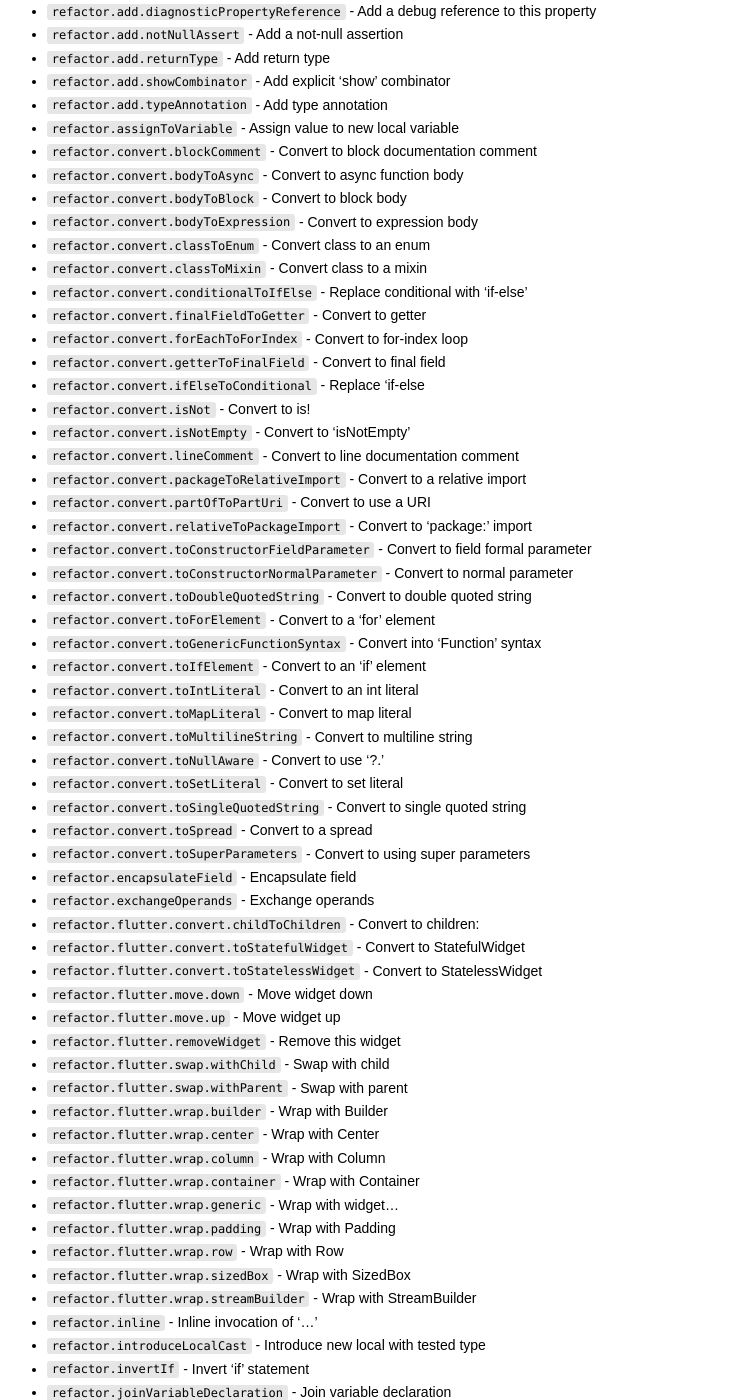
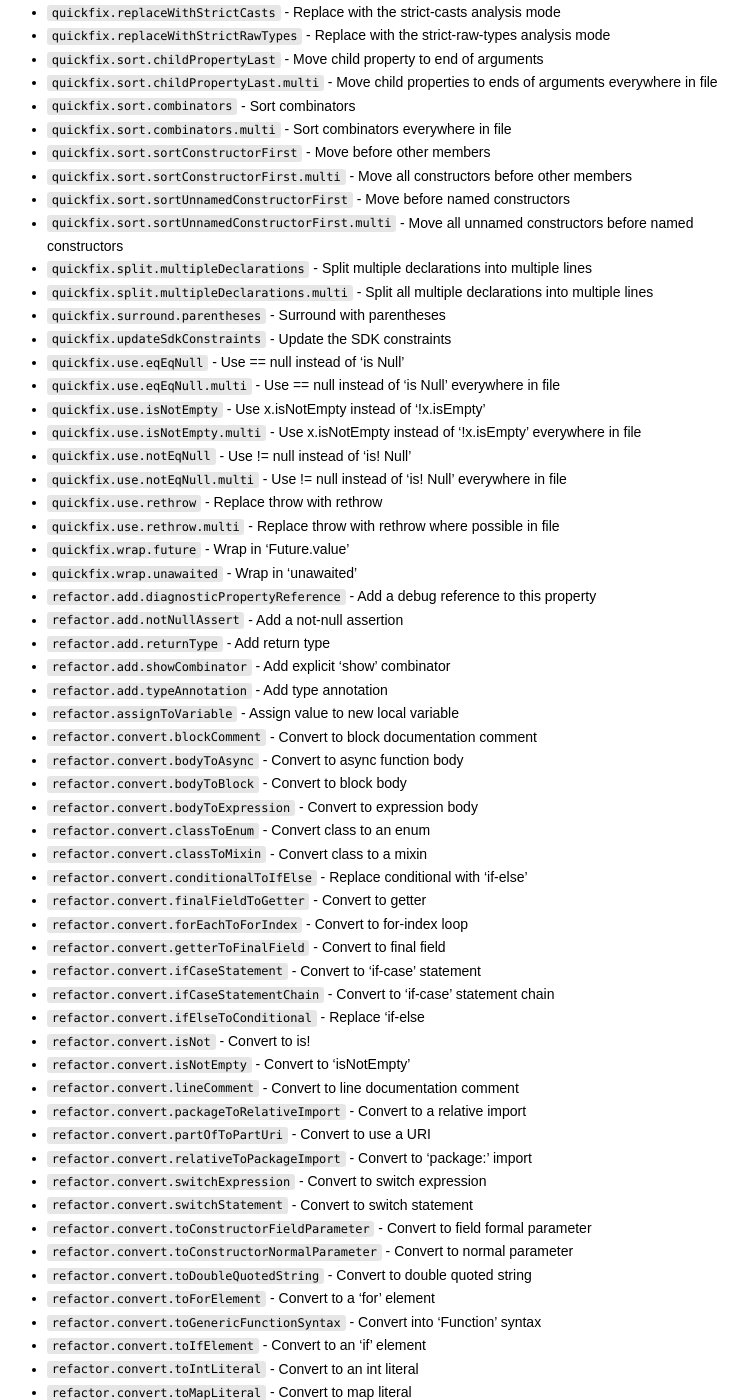
Before and after one commit to Dart-Code/Website, a Jekyll site: the page built from _docs/refactorings-and-code-fixes.md, in a window 1280 px wide and 1400 px high, scrolled down 8256 px. Shown: the whole window, without its empty margins (329-1077 px from the left). Built offline with Jekyll 4.4.1, drawn with Linux system fonts in a browser that asks for light colours; some of the changed text lies outside the part shown.

Commit message:
Update refactor/code fix IDs

```diff
--- a/_docs/refactorings-and-code-fixes.md
+++ b/_docs/refactorings-and-code-fixes.md
@@ -38,10 +38,13 @@
 - `quickfix.add.missingParameterPositional` - Add optional positional parameter
 - `quickfix.add.missingParameterRequired` - Add required positional parameter
 - `quickfix.add.missingRequiredArgument` - Add required argument '...'
+- `quickfix.add.missingSwitchCases` - Add missing switch cases
 - `quickfix.add.neNull` - Add != null
 - `quickfix.add.neNull.multi` - Add != null everywhere in file
 - `quickfix.add.override` - Add '@override' annotation
 - `quickfix.add.override.multi` - Add '@override' annotations everywhere in file
+- `quickfix.add.reopen` - Add '@reopen' annotation
+- `quickfix.add.reopen.multi` - Add '@reopen' annotations everywhere in file
 - `quickfix.add.required` - Add '@required' annotation
 - `quickfix.add.required` - Add 'required' keyword
 - `quickfix.add.required.multi` - Add '@required' annotations everywhere in file
@@ -70,7 +73,10 @@
 - `quickfix.convert.isNot.multi` - Convert to is! everywhere in file
 - `quickfix.convert.quotes` - Convert the quotes and remove escapes
 - `quickfix.convert.quotes.multi` - Convert the quotes and remove escapes everywhere in file
+- `quickfix.convert.toBoolExpression` - Convert to boolean expression
+- `quickfix.convert.toBoolExpression.multi` - Convert to boolean expressions everywhere in file
 - `quickfix.convert.toCascade` - Convert to cascade notation
+- `quickfix.convert.toConstantPattern` - Convert to constant pattern
 - `quickfix.convert.toContains` - Convert to using 'contains'
 - `quickfix.convert.toContains.multi` - Convert to using 'contains' everywhere in file
 - `quickfix.convert.toDoubleQuotedString` - Convert to double quoted string
@@ -118,6 +124,7 @@
 - `quickfix.convert.toSuperParameters.multi` - Convert to using super parameters everywhere in file
 - `quickfix.convert.toWhereType` - Convert to use 'whereType'
 - `quickfix.convert.toWhereType.multi` - Convert to using 'whereType' everywhere in file
+- `quickfix.convert.toWildcardPattern` - Convert to wildcard pattern
 - `quickfix.create.class` - Create class '...'
 - `quickfix.create.constructor` - Create constructor '...'
 - `quickfix.create.constructorForFinalFields` - Create constructor for final fields
@@ -154,6 +161,8 @@
 - `quickfix.makeSuperInvocationLast` - Move the invocation to the end of the initializer list
 - `quickfix.makeVariableNotFinal` - Make variable '...' not final
 - `quickfix.makeVariableNullable` - Make '...' nullable
+- `quickfix.matchAnyMap` - Match any map
+- `quickfix.matchEmptyMap` - Match an empty map
 - `quickfix.moveAnnotationToLibraryDirective` - Move this annotation to a library directive
 - `quickfix.moveDocCommentToLibraryDirective` - Move this doc comment to a library directive
 - `quickfix.moveTypeArgumentsToClass` - Move type arguments to after class name
@@ -173,8 +182,8 @@
 - `quickfix.remove.break.multi` - Remove unnecessary breaks in file
 - `quickfix.remove.character` - Remove the 'U+...' code point
 - `quickfix.remove.comparison` - Remove comparison
+- `quickfix.remove.comparison.multi` - Remove type check everywhere in file
 - `quickfix.remove.comparison.multi` - Remove comparisons in file
-- `quickfix.remove.comparison.multi` - Remove type check everywhere in file
 - `quickfix.remove.const` - Remove const
 - `quickfix.remove.constructorName` - Remove 'new'
 - `quickfix.remove.constructorName.multi` - Remove constructor names in file
@@ -198,6 +207,10 @@
 - `quickfix.remove.initializer.multi` - Remove unnecessary initializers everywhere in file
 - `quickfix.remove.interpolationBraces` - Remove unnecessary interpolation braces
 - `quickfix.remove.interpolationBraces.multi` - Remove unnecessary interpolation braces everywhere in file
+- `quickfix.remove.invocation` - Remove unnecessary invocation of ...
+- `quickfix.remove.invocation.multi` - Remove unnecessary invocations of ... in file
+- `quickfix.remove.late` - Remove the 'late' keyword
+- `quickfix.remove.late.multi` - Remove the 'late' keyword everywhere in file
 - `quickfix.remove.leadingUnderscore` - Remove leading underscore
 - `quickfix.remove.leadingUnderscore.multi` - Remove leading underscores in file
 - `quickfix.remove.methodDeclaration` - Remove method declaration
@@ -247,6 +260,10 @@
 - `quickfix.remove.unnecessaryStringEscape.multi` - Remove unnecessary '\\' in strings in file
 - `quickfix.remove.unnecessaryStringInterpolation` - Remove unnecessary string interpolation
 - `quickfix.remove.unnecessaryStringInterpolation.multi` - Remove all unnecessary string interpolations in file
+- `quickfix.remove.unnecessaryToList` - Remove unnecessary 'toList' call
+- `quickfix.remove.unnecessaryToList.multi` - Remove unnecessary 'toList' calls in file
+- `quickfix.remove.unnecessaryWildcardPattern` - Remove unnecessary wildcard pattern
+- `quickfix.remove.unnecessaryWildcardPattern.multi` - Remove all unnecessary wildcard pattern in file
 - `quickfix.remove.unusedCatchClause` - Remove unused 'catch' clause
 - `quickfix.remove.unusedCatchClause.multi` - Remove unused 'catch' clauses in file
 - `quickfix.remove.unusedCatchStack` - Remove unused stack trace variable
@@ -291,6 +308,8 @@
 - `quickfix.replace.returnTypeIterable` - Return 'Iterable<...>'
 - `quickfix.replace.returnTypeStream` - Return 'Stream<...>'
 - `quickfix.replace.varWithDynamic` - Replace 'var' with 'dynamic'
+- `quickfix.replace.withArrow` - Replace with '=>'
+- `quickfix.replace.withArrow.multi` - Replace with '=>' everywhere in file
 - `quickfix.replace.withBrackets` - Replace with { }
 - `quickfix.replace.withBrackets.multi` - Replace with { } everywhere in file
 - `quickfix.replace.withConditionalAssignment` - Replace with ??=
@@ -312,11 +331,14 @@
 - `quickfix.replace.withNotNullAware` - Replace with '...'
 - `quickfix.replace.withNotNullAware.multi` - Replace with non-null-aware operator everywhere in file
 - `quickfix.replace.withNullAware` - Replace the '...' with a '...' in the invocation
+- `quickfix.replace.withPartOfUri` - Replace with 'part of ...'
 - `quickfix.replace.withTearOff` - Replace function literal with tear-off
 - `quickfix.replace.withTearOff.multi` - Replace function literals with tear-offs everywhere in file
 - `quickfix.replace.withUnicodeEscape` - Replace with Unicode escape
 - `quickfix.replace.withVar` - Replace type annotation with 'var'
 - `quickfix.replace.withVar.multi` - Replace type annotations with 'var' everywhere in file
+- `quickfix.replace.withWildcard` - Replace with '_'
+- `quickfix.replace.withWildcard.multi` - Replace with '_' everywhere in file
 - `quickfix.replaceWithStrictCasts` - Replace with the strict-casts analysis mode
 - `quickfix.replaceWithStrictRawTypes` - Replace with the strict-raw-types analysis mode
 - `quickfix.sort.childPropertyLast` - Move child property to end of arguments
@@ -327,6 +349,9 @@
 - `quickfix.sort.sortConstructorFirst.multi` - Move all constructors before other members
 - `quickfix.sort.sortUnnamedConstructorFirst` - Move before named constructors
 - `quickfix.sort.sortUnnamedConstructorFirst.multi` - Move all unnamed constructors before named constructors
+- `quickfix.split.multipleDeclarations` - Split multiple declarations into multiple lines
+- `quickfix.split.multipleDeclarations.multi` - Split all multiple declarations into multiple lines
+- `quickfix.surround.parentheses` - Surround with parentheses
 - `quickfix.updateSdkConstraints` - Update the SDK constraints
 - `quickfix.use.eqEqNull` - Use == null instead of 'is Null'
 - `quickfix.use.eqEqNull.multi` - Use == null instead of 'is Null' everywhere in file
@@ -354,6 +379,8 @@
 - `refactor.convert.finalFieldToGetter` - Convert to getter
 - `refactor.convert.forEachToForIndex` - Convert to for-index loop
 - `refactor.convert.getterToFinalField` - Convert to final field
+- `refactor.convert.ifCaseStatement` - Convert to 'if-case' statement
+- `refactor.convert.ifCaseStatementChain` - Convert to 'if-case' statement chain
 - `refactor.convert.ifElseToConditional` - Replace 'if-else
 - `refactor.convert.isNot` - Convert to is!
 - `refactor.convert.isNotEmpty` - Convert to 'isNotEmpty'
@@ -361,6 +388,8 @@
 - `refactor.convert.packageToRelativeImport` - Convert to a relative import
 - `refactor.convert.partOfToPartUri` - Convert to use a URI
 - `refactor.convert.relativeToPackageImport` - Convert to 'package:' import
+- `refactor.convert.switchExpression` - Convert to switch expression
+- `refactor.convert.switchStatement` - Convert to switch statement
 - `refactor.convert.toConstructorFieldParameter` - Convert to field formal parameter
 - `refactor.convert.toConstructorNormalParameter` - Convert to normal parameter
 - `refactor.convert.toDoubleQuotedString` - Convert to double quoted string
@@ -375,6 +404,7 @@
 - `refactor.convert.toSingleQuotedString` - Convert to single quoted string
 - `refactor.convert.toSpread` - Convert to a spread
 - `refactor.convert.toSuperParameters` - Convert to using super parameters
+- `refactor.destructureLocalVariableAssignment` - Destructure variable assignment
 - `refactor.encapsulateField` - Encapsulate field
 - `refactor.exchangeOperands` - Exchange operands
 - `refactor.flutter.convert.childToChildren` - Convert to children:
@@ -395,7 +425,6 @@
 - `refactor.flutter.wrap.sizedBox` - Wrap with SizedBox
 - `refactor.flutter.wrap.streamBuilder` - Wrap with StreamBuilder
 - `refactor.inline` - Inline invocation of '...'
-- `refactor.introduceLocalCast` - Introduce new local with tested type
 - `refactor.invertIf` - Invert 'if' statement
 - `refactor.joinVariableDeclaration` - Join variable declaration
 - `refactor.joinWithInnerIf` - Join 'if' statement with inner 'if' statement
@@ -415,3 +444,4 @@
 - `refactor.surround.tryCatch` - Surround with 'try-catch'
 - `refactor.surround.tryFinally` - Surround with 'try-finally'
 - `refactor.surround.while` - Surround with 'while'
+- `refactor.unwrap.if` - Unwrap 'if' body
```
